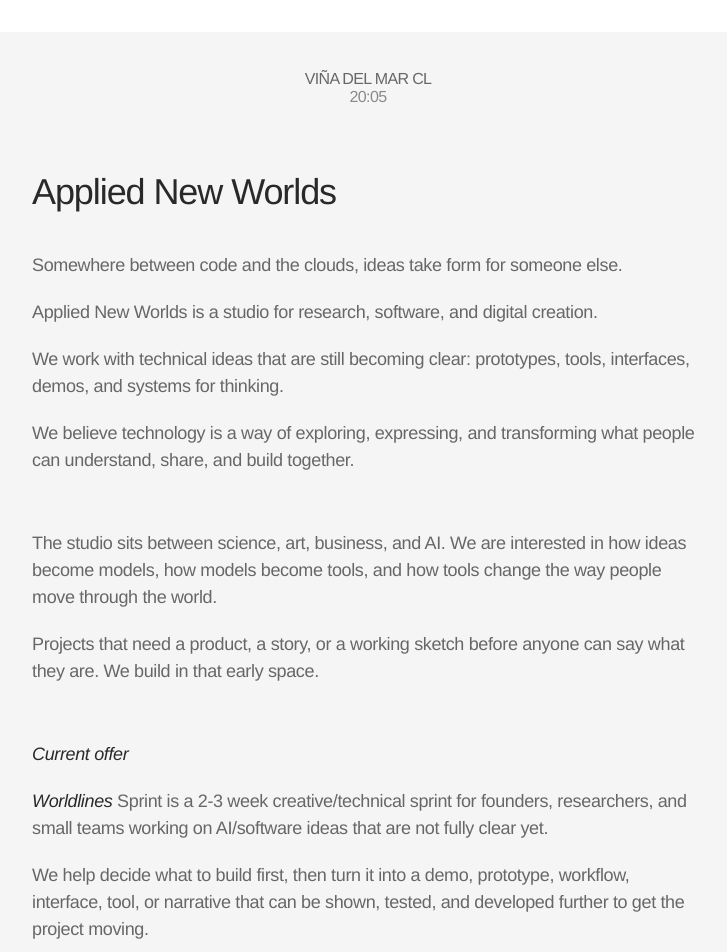
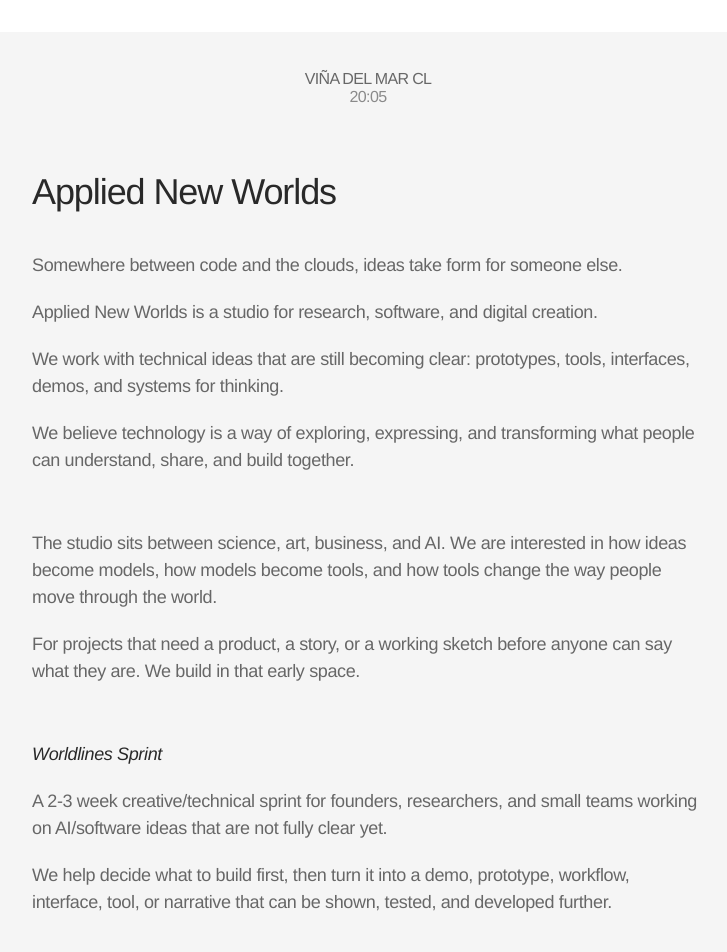
Before and after one commit to nicosquiroz/appliednewworlds, a Next.js app: page / in a window 1280 px wide. Shown: the top 952 px of the page, without its empty margins (272-999 px from the left). Built offline with nearby package versions, Linux system fonts and the light colour scheme.

Commit message:
Tighten Worldlines sprint copy

```diff
--- a/app/page.tsx
+++ b/app/page.tsx
@@ -46,23 +46,22 @@ export default function Page() {
               and how tools change the way people move through the world.
             </p>
             <p>
-              Projects that need a product, a story, or a working sketch before
-              anyone can say what they are. We build in that early space.
+              For projects that need a product, a story, or a working sketch
+              before anyone can say what they are. We build in that early space.
             </p>
           </div>
 
           <div className="mt-14 space-y-5 text-[#676767] text-base sm:text-lg tracking-[-.02em] leading-[1.5]">
-            <p className="text-[#292929] italic">Current offer</p>
+            <p className="text-[#292929] italic">Worldlines Sprint</p>
             <p>
-              <em className="text-[#292929]">Worldlines</em> Sprint is a 2-3
-              week creative/technical sprint for founders, researchers, and
-              small teams working on AI/software ideas that are not fully clear
-              yet.
+              A 2-3 week creative/technical sprint for founders, researchers,
+              and small teams working on AI/software ideas that are not fully
+              clear yet.
             </p>
             <p>
               We help decide what to build first, then turn it into a demo,
               prototype, workflow, interface, tool, or narrative that can be
-              shown, tested, and developed further to get the project moving.
+              shown, tested, and developed further.
             </p>
           </div>
 
```
